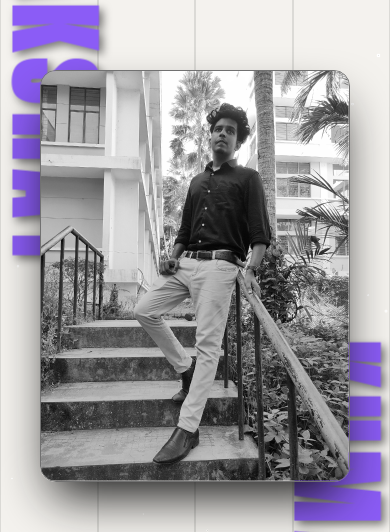
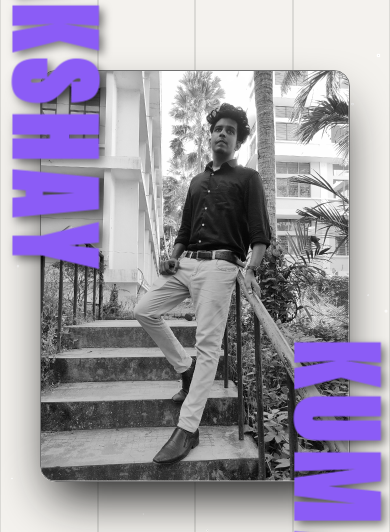
Before and after one commit to AKSHAYBINDU/Portfolio, a React (Vite) app: page / in a window 390 px wide. Shown: the part 146-678 px from the top of the page. Built offline with nearby package versions, Linux system fonts and the light colour scheme.

Commit message:
"Fix error"

```diff
--- a/src/components/homeComponents/HeroPhone.jsx
+++ b/src/components/homeComponents/HeroPhone.jsx
@@ -16,7 +16,7 @@ const HeroPhone = () => {
   };
 
   return (
-    <motion.div className=" relative w-screen h-screen flex justify-center items-center overflow-hidden">
+    <motion.div className="  relative w-screen h-screen flex justify-center items-center overflow-hidden">
       <motion.div
         initial={{ opacity: 0, y: "-200%" }}
         animate={{ opacity: 1, y: 0 }}
@@ -46,7 +46,7 @@ const HeroPhone = () => {
           }}
           src={HeroImage}
           onClick={handleHireMeClick}
-          className=" absolute z-20  object-cover overflow-hidden shadow-black rounded-2xl border border-violet-500 shadow-2xl dark:opacity-60 grayscale h-auto w-auto "
+          className=" absolute z-20  object-cover overflow-hidden shadow-black rounded-2xl border border-violet-500 shadow-2xl dark:opacity-60 grayscale h-auto min-w-56 w-auto"
         />
         {/*
         <motion.button
@@ -60,7 +60,7 @@ const HeroPhone = () => {
         >
           About Me
         </motion.button> */}
-        <div className=" w-full h-full">
+        <div className=" w-full h-full z-40 sm:z-0">
           <motion.div className=" absolute top-52  rotate-90 left-0">
             <motion.div
               initial={{ opacity: 0, scale: 0.5, y: "200%" }}
--- a/src/components/projectComponents/ProjectSpringModel.jsx
+++ b/src/components/projectComponents/ProjectSpringModel.jsx
@@ -42,7 +42,7 @@ export const ProjectSpringModal = ({ isOpen, setIsOpen, projects }) => {
             className=" text-white w-11/12  md:w-10/12 h-5/6 shadow-xl cursor-default relative overflow-hidden"
           >
             <div className="h-full w-full z-10 rounded-xl md:grid md:grid-flow-col md:grid-cols-3 md:overflow-hidden overflow-y-auto">
-              <div className="w-full h-5/6 md:h-full flex-shrink-0 dark:bg-neutral-800 bg-white flex flex-col justify-between text-black dark:text-white p-8">
+              <div className="w-full h-full md:h-full flex-shrink-0 dark:bg-neutral-800 bg-white flex flex-col justify-between text-black dark:text-white p-4">
                 <div className="flex flex-col gap-5">
                   <h1 className="font-secondary text-xl md:text-3xl">
                     {projects.heading}
```
